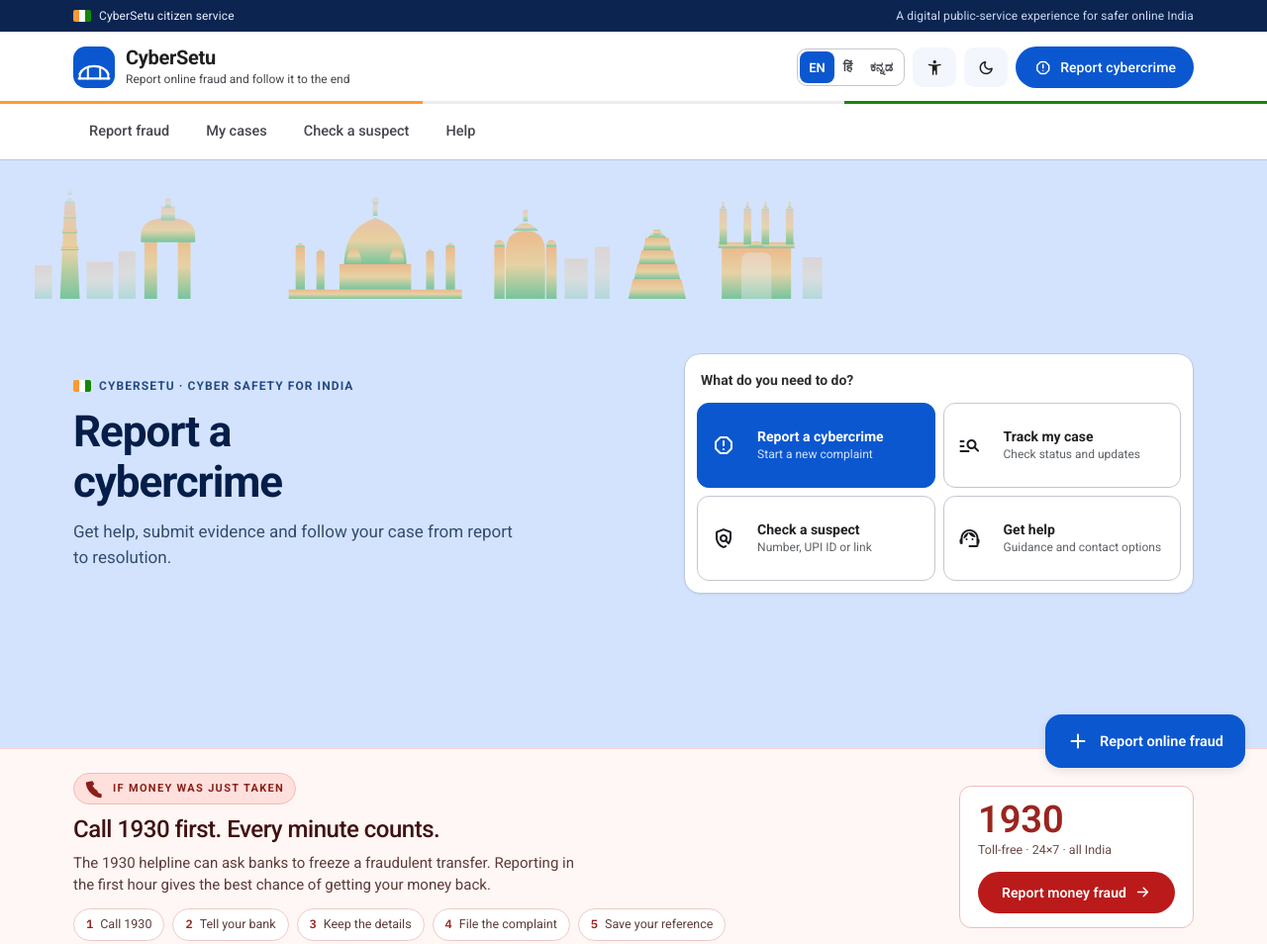
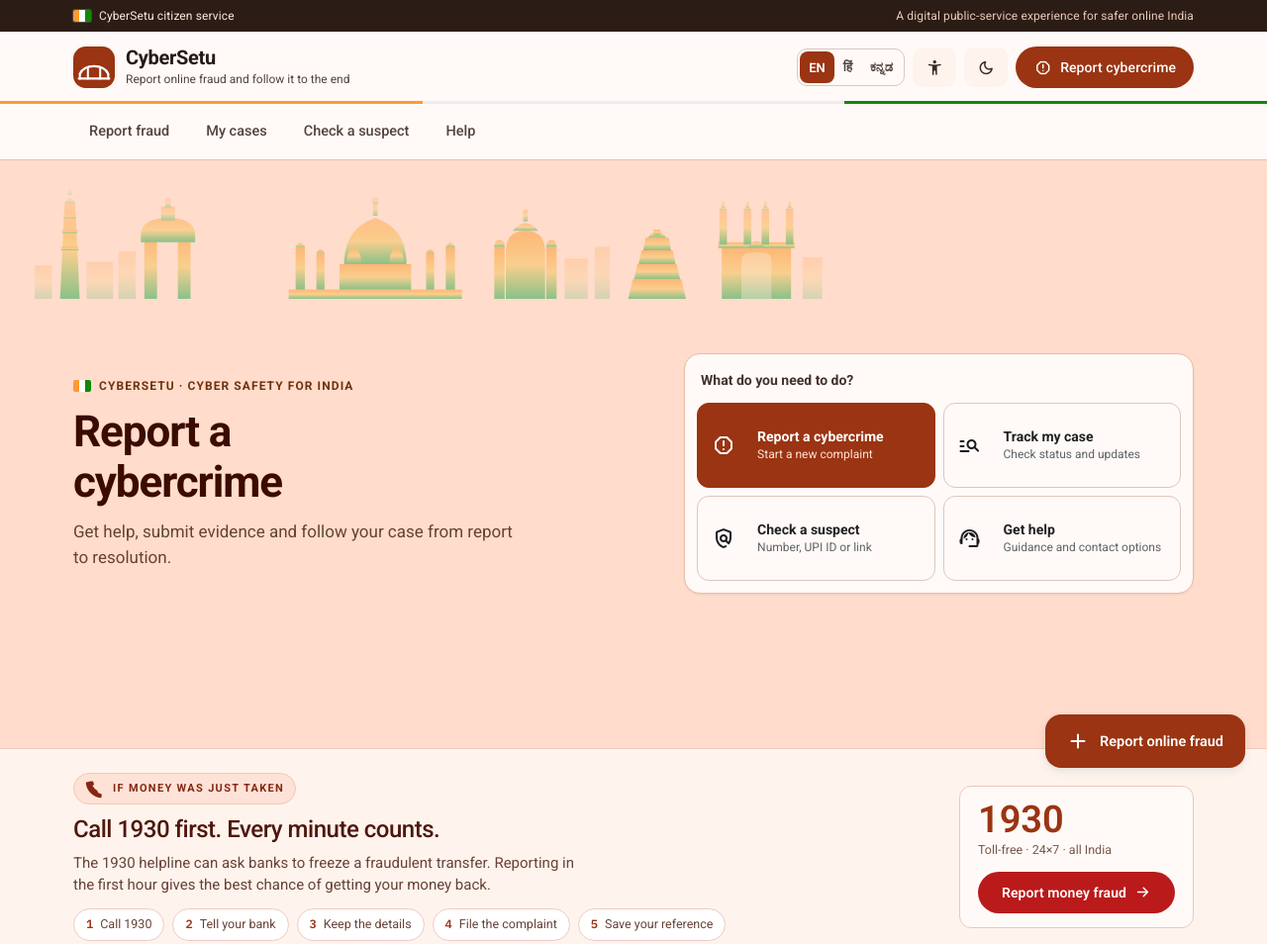
Before and after one commit to GeorgeST1302/cybersetu, a website: page index.html in a window 1280 px wide. Shown: the top 954 px of the page at 99% size. Drawn offline with nearby package versions, Linux system fonts and the light colour scheme.

Commit message:
Replace blue theme with warm Indian civic color system

```diff
--- a/index.html
+++ b/index.html
@@ -921,6 +921,15 @@
   .section{padding:52px 0}.lead h2{font-size:28px;font-weight:600}.lead p{color:var(--md-on-surface-variant)}.actrow{min-height:76px;border-radius:12px}.actrow .atx b{font-size:16px}.actrow .atx span{font-size:13px}.actrow .ago{display:none}.actrow:hover{border-color:var(--md-primary);box-shadow:none}.searchbar{background:var(--md-sc-lowest);border-radius:999px;padding:5px 6px 5px 16px}.searchbar .btn{border-radius:999px}.card,.panel{background:var(--md-sc-lowest);border-radius:12px}.page .head{background:var(--md-primary-container);border:0;border-radius:16px}.page .head h1{font-size:31px;font-weight:600}.slab{border-radius:16px}.metro-h .mh-node{width:36px;height:36px}.fab{background:var(--md-primary);border-radius:16px}
   @media(max-width:900px){.hero-grid{grid-template-columns:1fr;gap:24px}.home-hero .wrap{padding-bottom:145px}.service-hub{max-width:660px}}
   @media(max-width:600px){header.site .wrap{min-height:64px}.home-hero .wrap{padding-top:34px;padding-bottom:118px}.home-hero h1{font-size:32px}.home-hero .sub{font-size:16px}.service-hub{padding:8px;border-radius:14px}.service-actions{grid-template-columns:1fr}.service-action{min-height:64px;padding:11px}.home-hero .skyline{height:108px}.navtoggle{border:0;background:var(--md-sc-low)}nav.main a.nl{padding:8px 12px}}
+  /* Warm Indian civic palette — sandstone, terracotta and forest green. */
+  :root{--md-primary:#9a3412;--md-on-primary:#fff;--md-primary-container:#ffdccb;--md-on-primary-container:#3b0b00;--md-secondary:#3f6b2a;--md-secondary-container:#d9f3c8;--md-on-secondary-container:#102000;--md-tertiary:#765900;--md-tertiary-container:#ffe08a;--md-surface:#fff8f4;--md-sc-lowest:#fffaf7;--md-sc-low:#fff3ed;--md-sc:#fbece4;--md-sc-high:#f4e5dd;--md-on-surface:#241a17;--md-on-surface-variant:#53433d;--md-outline:#85736c;--md-outline-variant:#dbc7be;--slab:#2b1c15;--slab-2:#4b2c1d;--slab-mut:#efd5c7}
+  body{background:var(--md-surface)}.govbar,footer.site{background:#2b1c15;color:#ffe9dc}.govbar .govright,footer.site a.fl,footer.site h4,footer.site .muted,footer.site .disclaimer{color:#e9c9b8}.govbar .flag{box-shadow:0 0 0 1px rgba(255,255,255,.18)}
+  .langsel{border-color:var(--md-outline-variant);background:var(--md-sc-lowest)}.langsel button[aria-pressed="true"]{background:var(--md-primary);color:#fff}.ico.utility{background:var(--md-sc-low);color:#3b2a23}.login-btn{background:var(--md-primary)}
+  nav.main{background:var(--md-sc-lowest);border-color:var(--md-outline-variant)}nav.main a.nl.active{background:var(--md-primary-container);color:var(--md-on-primary-container)}
+  .home-hero{background:var(--md-primary-container);color:var(--md-on-primary-container)}.hero-kicker{color:#71320f}.home-hero .sub{color:#654333}.service-hub{background:#fffaf7;border-color:#e7bda8}.service-hub .hub-label{color:#43322b}.service-action{background:#fffaf7;border-color:#dbc7be}.service-action:hover{background:#fff0e8;border-color:var(--md-primary)}.service-action.primary{background:var(--md-primary);border-color:var(--md-primary)}.service-action.primary > span:last-child span{color:#ffe2d3}
+  .emg{background:#fff4ed;border-color:#f1cbbd}.emg .etag{background:#ffe2d7;border-color:#f2c6b7;color:#852712}.emg h2{color:#4e170d}.emg p,.emg .estep{color:#684237}.emg .ecall{background:#fffaf7;border-color:#edc6b9}.emg .ecall .enum,.emg .estep b{color:#9a3412}.emg .ecall .elbl{color:#77584d}
+  .section.paper2{background:var(--md-sc-low)}.eyebrow{color:var(--md-primary)}.lead p{color:var(--md-on-surface-variant)}.actrow,.card,.panel{background:var(--md-sc-lowest);border-color:var(--md-outline-variant)}.actrow:hover{border-color:var(--md-primary)}.searchbar{background:var(--md-sc-lowest)}.page .head{background:var(--md-primary-container);color:var(--md-on-primary-container)}.page .head h1{color:var(--md-on-primary-container)}.page .head p{color:#654333}.page .head .breadcrumb{color:#765d52}.page .head .breadcrumb a{color:var(--md-primary)}.page .head .btn.primary{background:var(--md-primary);color:#fff}.fab{background:var(--md-primary)}
+  :root[data-theme="dark"]{--md-primary:#ffb698;--md-on-primary:#5d1701;--md-primary-container:#7a280d;--md-on-primary-container:#ffdccb;--md-secondary:#bde99c;--md-secondary-container:#285118;--md-on-secondary-container:#d9f3c8;--md-surface:#1f1714;--md-sc-lowest:#261c18;--md-sc-low:#30231e;--md-sc:#382923;--md-sc-high:#45332c;--md-on-surface:#f3dfd6;--md-on-surface-variant:#dac5bb;--md-outline-variant:#5b4941;--slab:#1e130e;--slab-2:#3a2115} :root[data-theme="dark"] .service-hub,:root[data-theme="dark"] .service-action,:root[data-theme="dark"] .emg .ecall{background:var(--md-sc-lowest);color:var(--md-on-surface)} :root[data-theme="dark"] .home-hero .sub{color:#f1cbbb} :root[data-theme="dark"] .hero-kicker{color:#ffd8c7}
 </style>
 </head>
 <body>
```
